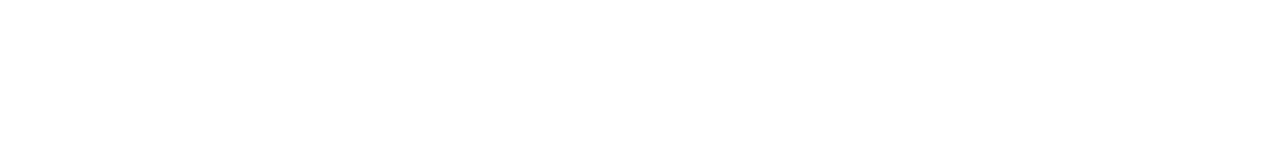
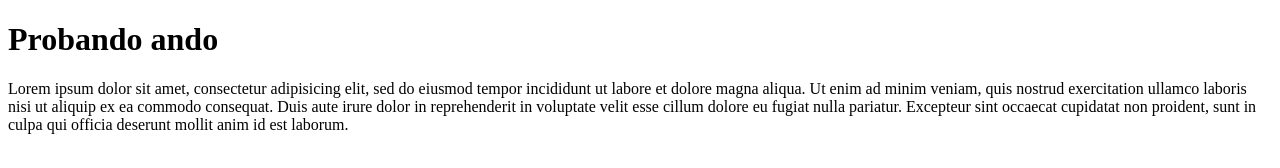
Before and after one commit to LeslyN/prueba-lesly, a plain HTML site: page index.html in a window 1280 px wide. Drawn offline with Linux system fonts and the light colour scheme.

Commit message:
añadiendo texto

```diff
--- a/index.html
+++ b/index.html
@@ -5,6 +5,9 @@
     <title>prueba</title>
   </head>
   <body>
-
+    <h1>Probando ando</h1>
+    <p>
+      Lorem ipsum dolor sit amet, consectetur adipisicing elit, sed do eiusmod tempor incididunt ut labore et dolore magna aliqua. Ut enim ad minim veniam, quis nostrud exercitation ullamco laboris nisi ut aliquip ex ea commodo consequat. Duis aute irure dolor in reprehenderit in voluptate velit esse cillum dolore eu fugiat nulla pariatur. Excepteur sint occaecat cupidatat non proident, sunt in culpa qui officia deserunt mollit anim id est laborum.
+    </p>
   </body>
 </html>
```
